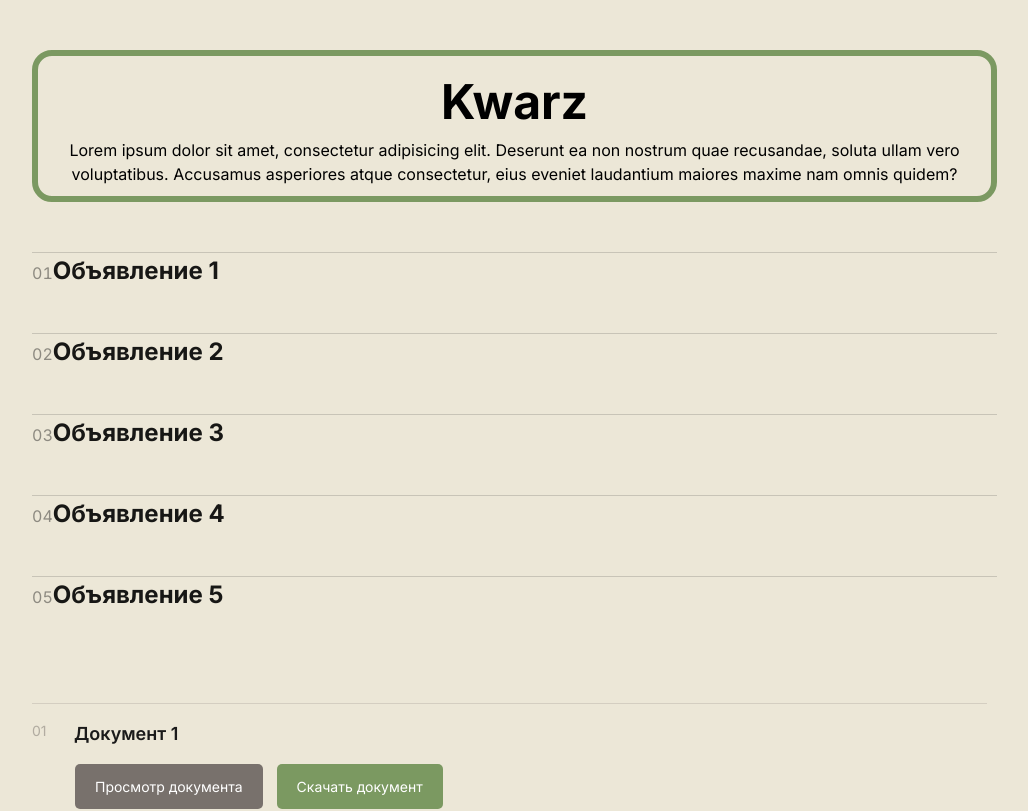
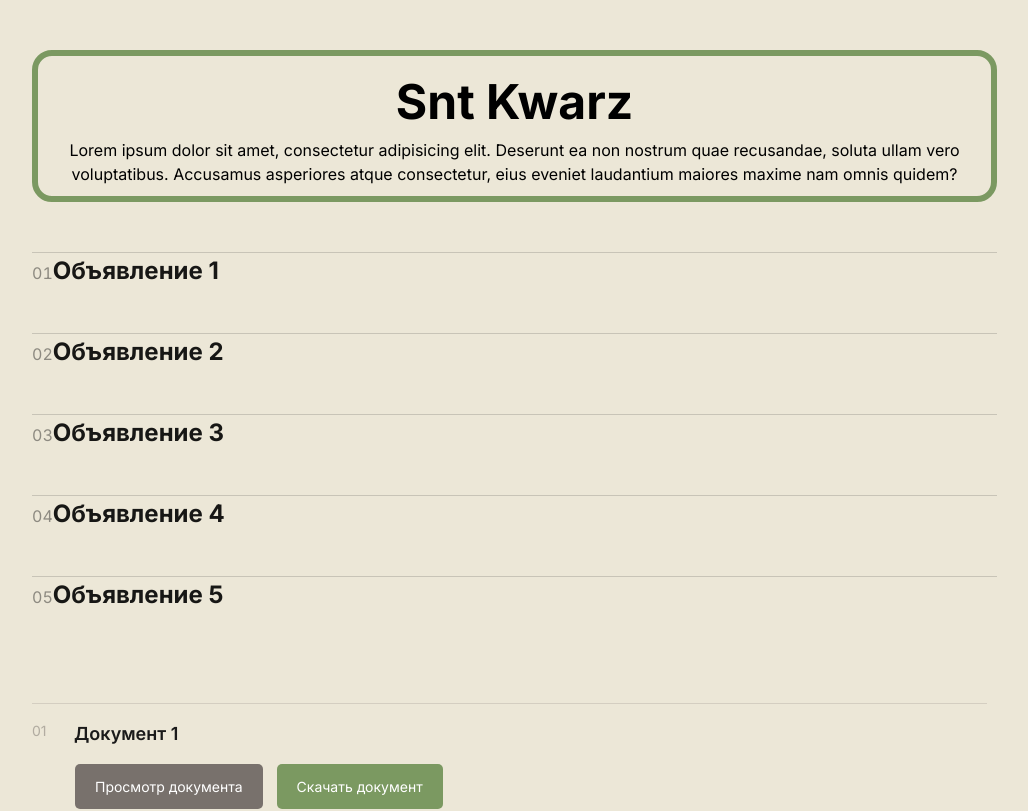
Before and after one commit to Kwazzota/Gardens-kwarz-, a React (Vite) app: page / in a window 1280 px wide. Shown: the top 811 px of the page, without its empty margins (118-1146 px from the left). Built offline with nearby package versions, Linux system fonts and the light colour scheme.

Commit message:
trying hpw fast will change on the internet

```diff
--- a/src/components/Hero.jsx
+++ b/src/components/Hero.jsx
@@ -2,7 +2,7 @@ const Hero = () => {
     return (
         <div className="hero">
             <div className="hero__body">
-                <h1 className="hero__title">Kwarz</h1>
+                <h1 className="hero__title">Snt Kwarz</h1>
                 <div className="hero__description">Lorem ipsum dolor sit amet, consectetur adipisicing elit. Deserunt ea non nostrum quae recusandae, soluta ullam vero voluptatibus. Accusamus asperiores atque consectetur, eius eveniet laudantium maiores maxime nam omnis quidem?</div>
             </div>
         </div>
```
